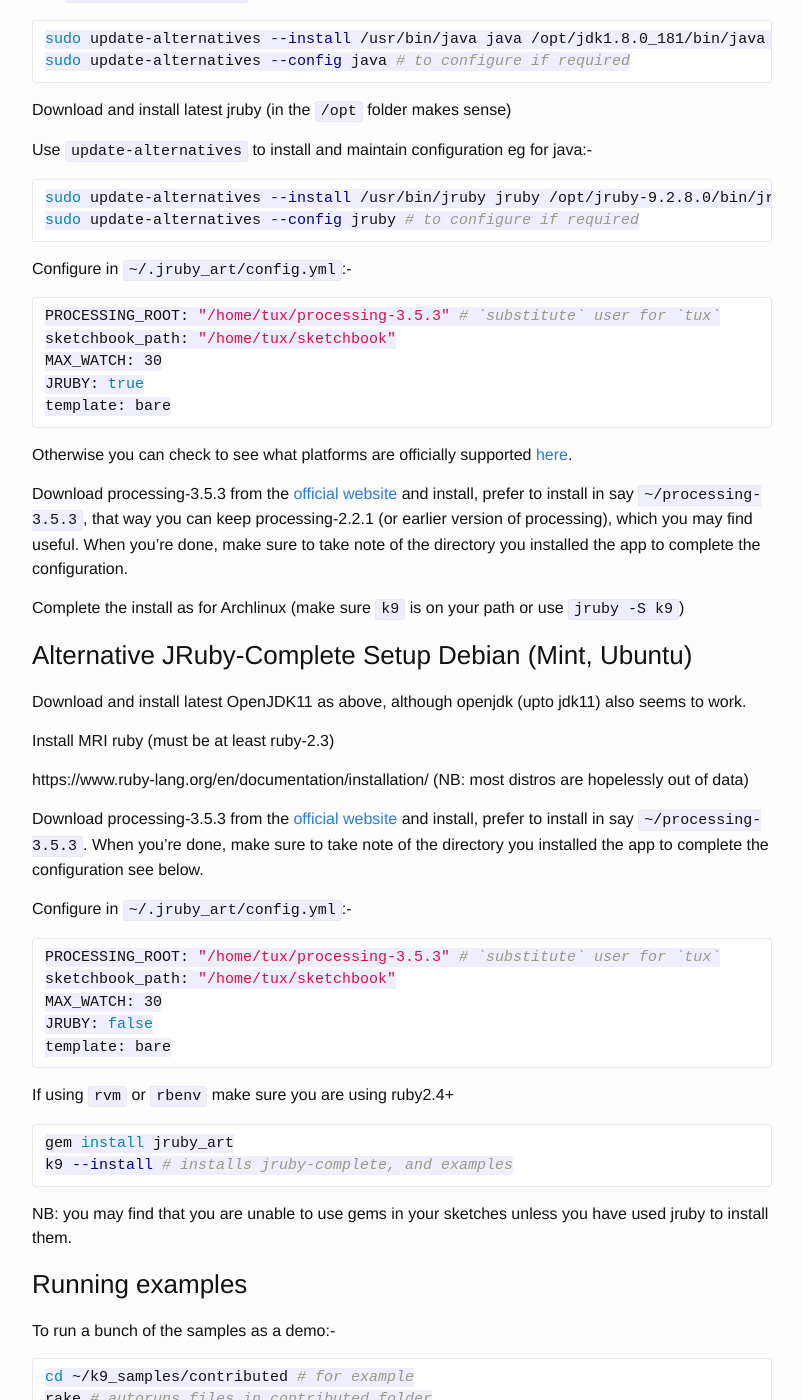
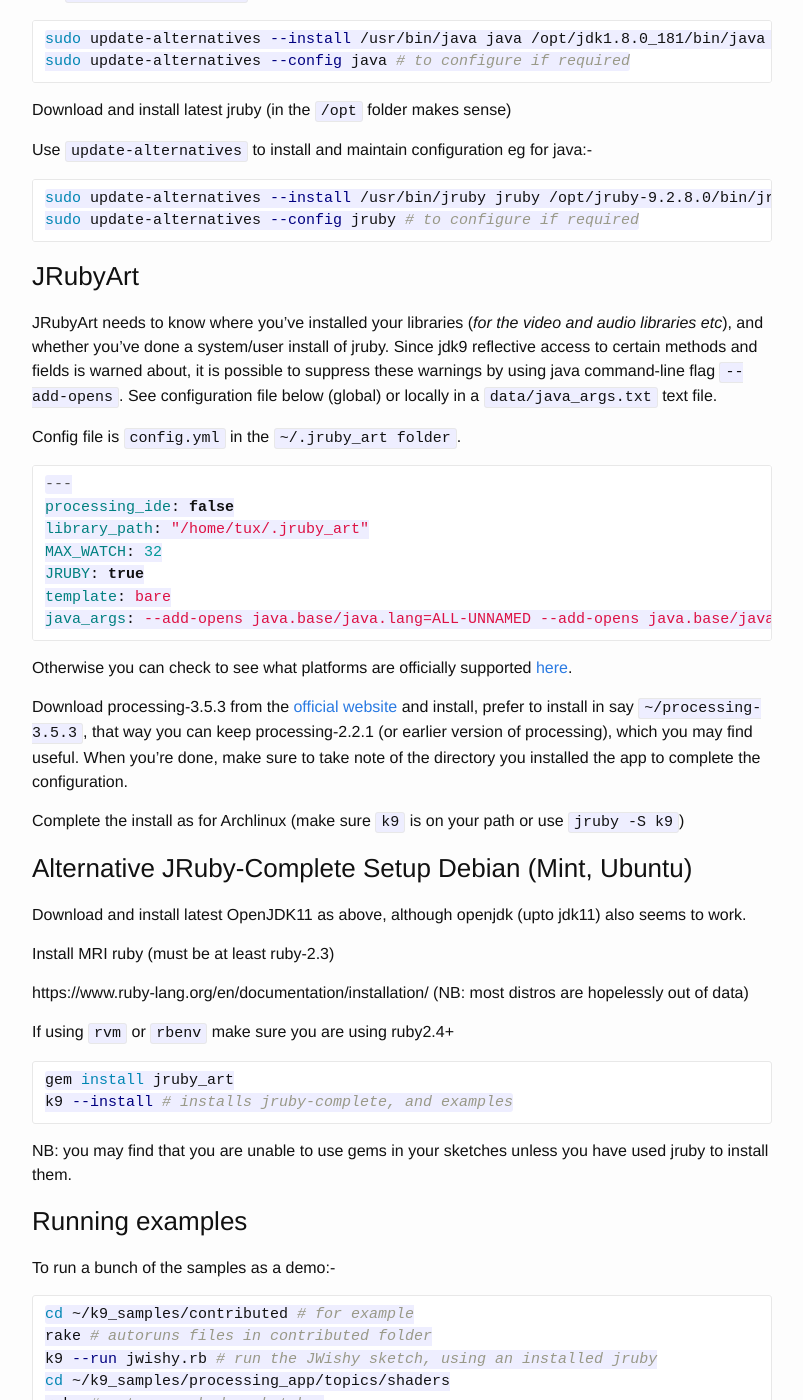
Before and after one commit to ruby-processing/JRubyArt, a Jekyll site: the page built from _posts/2015-11-21-getting_started.md, in a window 1280 px wide and 1400 px high, scrolled down 2358 px. Shown: the whole window, without its empty margins (238-1041 px from the left). Built offline with Jekyll 4.4.1, drawn with Linux system fonts in a browser that asks for light colours; some of the changed text lies outside the part shown.

Commit message:
Update configuration

````diff
--- a/_posts/2015-11-21-getting_started.md
+++ b/_posts/2015-11-21-getting_started.md
@@ -46,7 +46,7 @@
 ```
 
 Configure in `~/.jruby_art/config.yml`:-
-```bash
+```yaml
 ---
 processing_ide: false
 library_path: "/home/tux/.jruby_art"
@@ -55,6 +55,8 @@
 template: bare
 java_args: --add-opens java.base/java.lang=ALL-UNNAMED --add-opens java.base/java.io=ALL-UNNAMED --add-opens java.desktop/java.awt=ALL-UNNAMED
 ```
+
+
 
 Install JRubyArt
 ```bash
@@ -92,14 +94,22 @@
 sudo update-alternatives --config jruby # to configure if required
 ```
 
-Configure in `~/.jruby_art/config.yml`:-
-```bash
-PROCESSING_ROOT: "/home/tux/processing-3.5.3" # `substitute` user for `tux`
-sketchbook_path: "/home/tux/sketchbook"
-MAX_WATCH: 30
+### JRubyArt
+
+JRubyArt needs to know where you've installed your libraries (_for the video and audio libraries etc_), and whether you've done a system/user install of jruby. Since jdk9 reflective access to certain methods and fields is warned about, it is possible to suppress these warnings by using java command-line flag `--add-opens`. See configuration file below (global) or locally in a `data/java_args.txt` text file.
+
+Config file is `config.yml` in the `~/.jruby_art folder`.
+
+```yaml
+---
+processing_ide: false
+library_path: "/home/tux/.jruby_art"
+MAX_WATCH: 32
 JRUBY: true
 template: bare
+java_args: --add-opens java.base/java.lang=ALL-UNNAMED --add-opens java.base/java.io=ALL-UNNAMED --add-opens java.desktop/java.awt=ALL-UNNAMED
 ```
+
 
 Otherwise you can check to see what platforms are officially supported [here][platforms].
 
@@ -115,16 +125,6 @@
 
 https://www.ruby-lang.org/en/documentation/installation/ (NB: most distros are hopelessly out of data)
 
-Download processing-3.5.3 from the [official website][official] and install, prefer to install in say `~/processing-3.5.3`.  When you're done, make sure to take note of the directory you installed the app to complete the configuration see below.
-
-Configure in `~/.jruby_art/config.yml`:-
-```bash
-PROCESSING_ROOT: "/home/tux/processing-3.5.3" # `substitute` user for `tux`
-sketchbook_path: "/home/tux/sketchbook"
-MAX_WATCH: 30
-JRUBY: false
-template: bare
-```
 
 If using `rvm` or `rbenv` make sure you are using ruby2.4+
 ```bash
````
Also changed, not shown: _posts/2015-11-21-getting.md (+4 -4 lines), _posts/2015-11-21-windows_started.md (+2 -1 lines).
